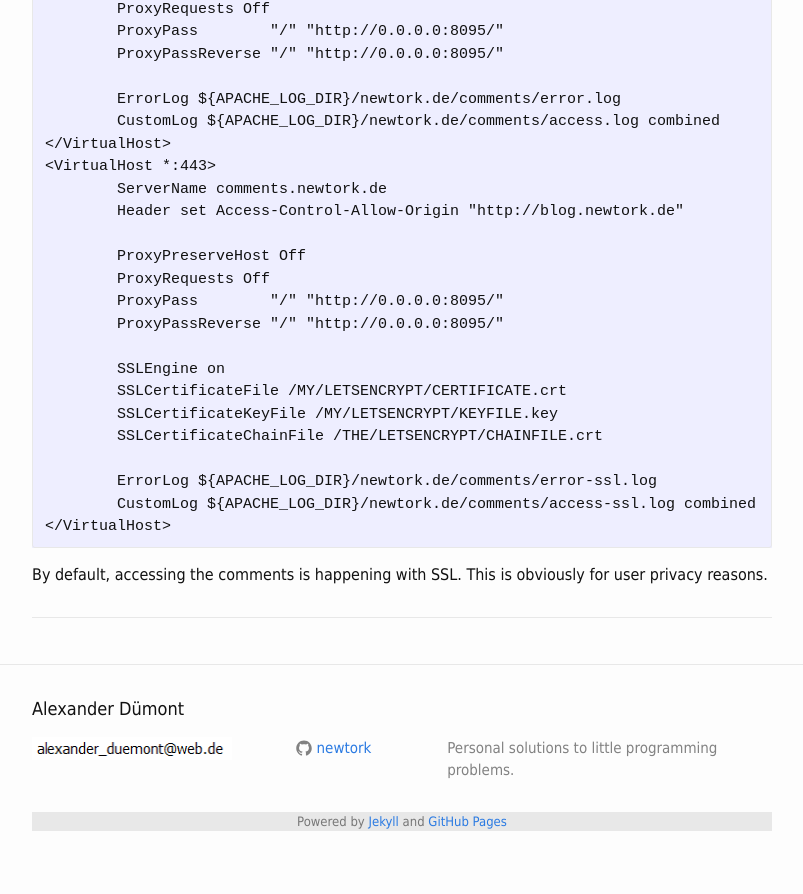
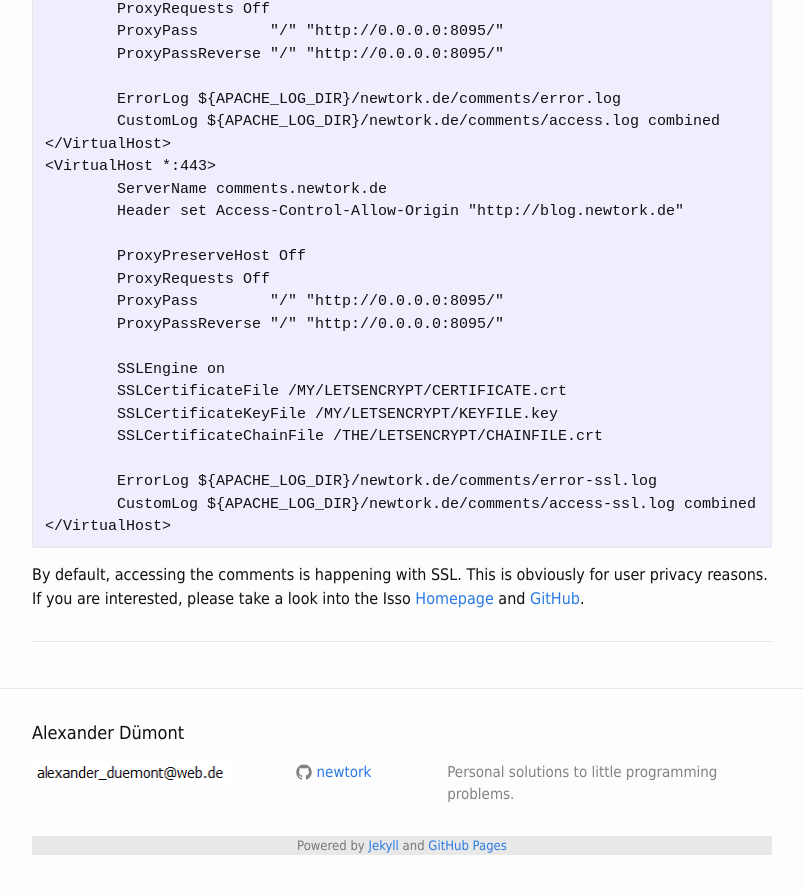
Before and after one commit to newtork/newtork.github.io, a Jekyll site: the page built from _posts/2016-11-30-Self-hosted-comments-with-git.md, in a window 1280 px wide and 900 px high, scrolled down 1650 px. Shown: the top 894 px of the window, without its empty margins (238-1041 px from the left). Built offline with Jekyll 4.4.1, drawn with Linux system fonts in a browser that asks for light colours; a script that is not in the unit is left out; some of the changed text lies outside the part shown.

Commit message:
fix with isso post

````diff
--- a/_posts/2016-11-30-Self-hosted-comments.md
+++ b/_posts/2016-11-30-Self-hosted-comments-with-git.md
@@ -1,15 +1,15 @@
 ---
 layout: post
-title:  "Self-hosted comments"
+title:  "Self-hosted comments with Isso"
 date:   2016-11-30 08:00:00 +0000
 modified: 2016-11-30 08:00:00 +0000
 comments: true
-permalink: /weblog/2016/11/30/self-hosted-comments/
+permalink: /weblog/2016/11/30/self-hosted-comments-with-isso/
 categories: meta blog server
 excerpt_separator: <!--more-->
 ---
 
-Communication on a blog doesn't inevitably have to be unidirectional. More than once I found solutions to my tech problems in the comments section of a related thread, thanks to popular search engines. Having a static website usually means embedding a third-party commenting service, most often [Disqus][disqus]. But there is an alternative!
+Communication on a blog doesn't inevitably have to be unidirectional. More than once I found solutions to my tech problems in the comments section of a related thread, thanks to popular search engines. Having a static website usually means embedding a third-party commenting service, most often [Disqus][disqus]. But there is an alternative: [Isso][isso].
 
 <!--more-->
 
@@ -80,7 +80,7 @@ Although these are some serious flaws, yet I'm happy to have it running on my in
 </VirtualHost>
 ```
 
-By default, accessing the comments is happening with SSL. This is obviously for user privacy reasons.
+By default, accessing the comments is happening with SSL. This is obviously for user privacy reasons. If you are interested, please take a look into the Isso [Homepage][isso] and [GitHub][issogit].
 
 [disqus]: https://disqus.com/
 [muut]: https://muut.com
````
Also changed, not shown: other parts of _posts/2016-11-30-Self-hosted-comments-with-git.md (+2 -1 lines).
